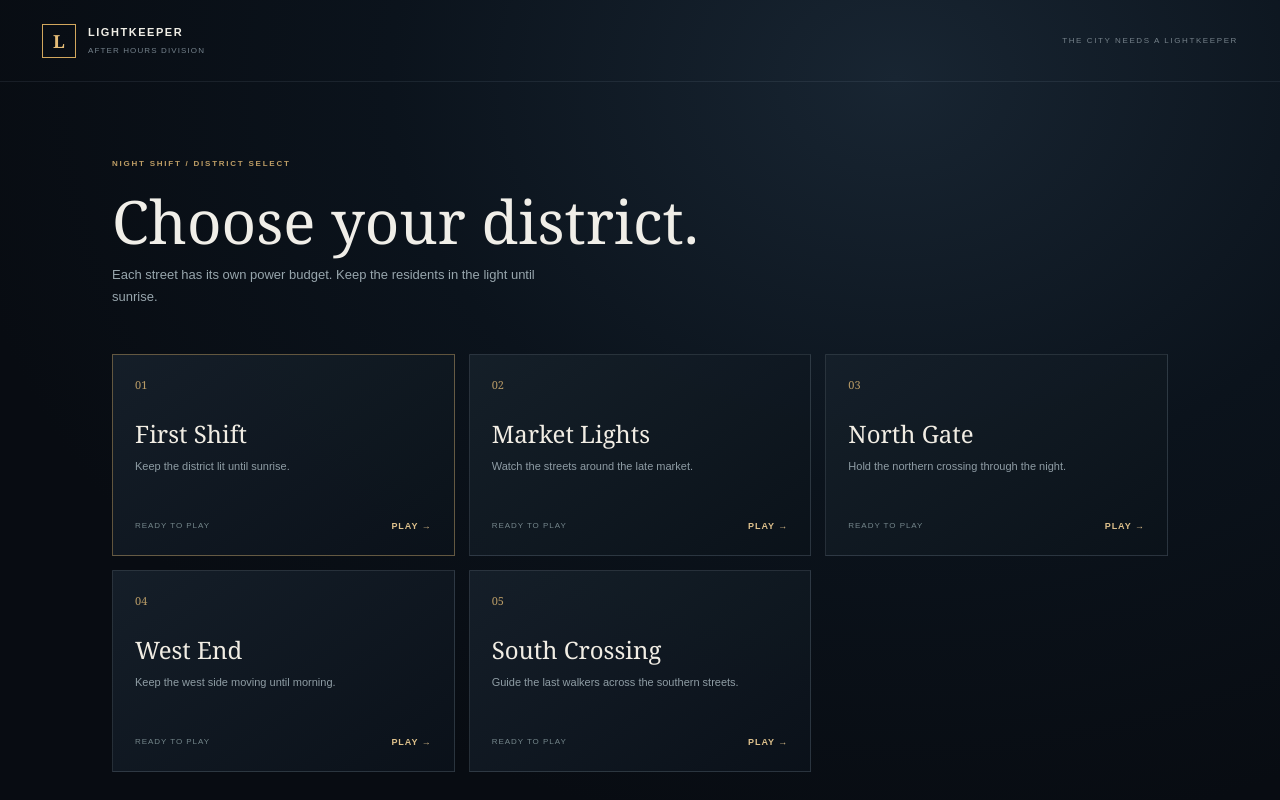
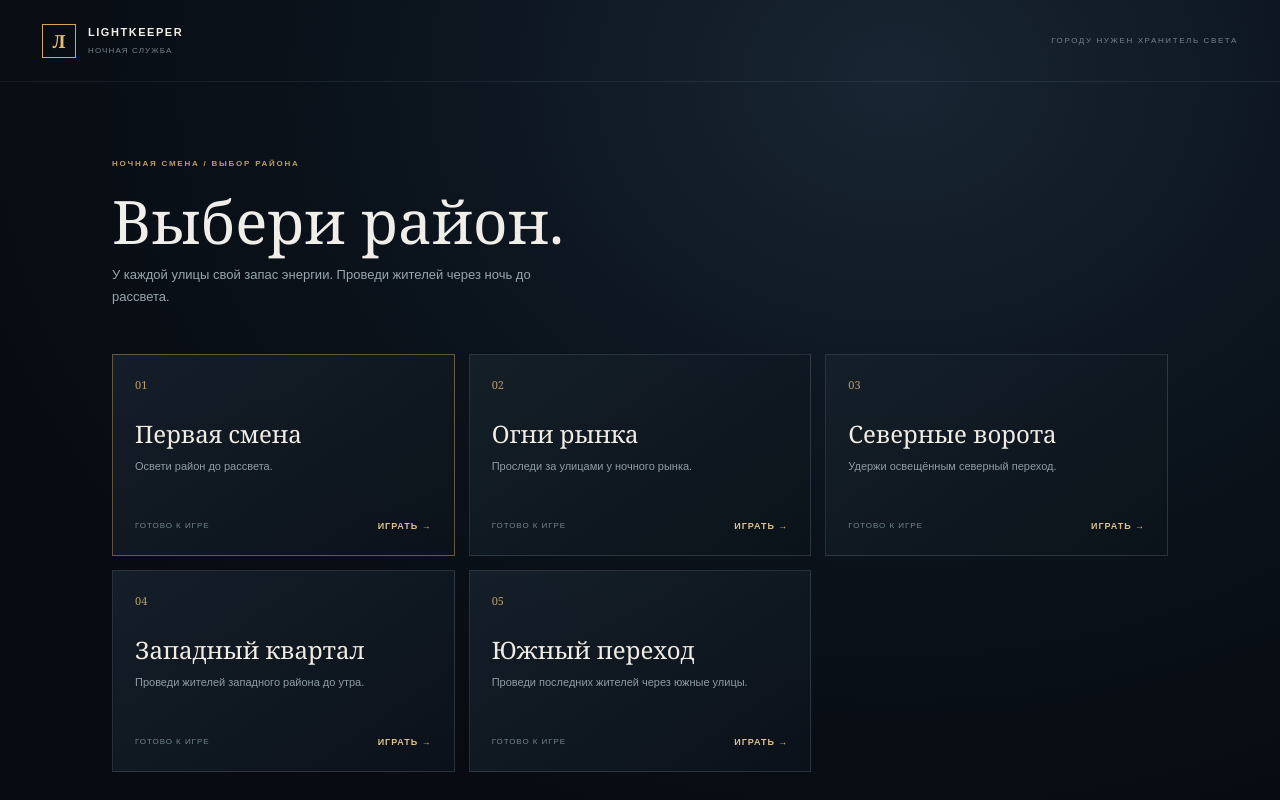
Before and after one commit to kayzer4/nw, a Next.js app: page /levels in a window 1280 px wide. Built offline with nearby package versions, Linux system fonts and the light colour scheme.

Commit message:
feat: translate gameplay interface to Russian

```diff
--- a/data/levels/first-shift.json
+++ b/data/levels/first-shift.json
@@ -1,8 +1,8 @@
 {
   "id": "first-shift",
   "seed": "1001",
-  "title": "First Shift",
-  "subtitle": "Keep the district lit until sunrise.",
+  "title": "Первая смена",
+  "subtitle": "Освети район до рассвета.",
   "difficulty": 2,
   "grid": {
     "width": 6,
--- a/data/levels/index.json
+++ b/data/levels/index.json
@@ -2,31 +2,31 @@
   {
     "id": "first-shift",
     "seed": "1001",
-    "title": "First Shift",
-    "subtitle": "Keep the district lit until sunrise."
+    "title": "Первая смена",
+    "subtitle": "Освети район до рассвета."
   },
   {
     "id": "market-lights",
     "seed": "2063",
-    "title": "Market Lights",
-    "subtitle": "Watch the streets around the late market."
+    "title": "Огни рынка",
+    "subtitle": "Проследи за улицами у ночного рынка."
   },
   {
     "id": "north-gate",
     "seed": "3012",
-    "title": "North Gate",
-    "subtitle": "Hold the northern crossing through the night."
+    "title": "Северные ворота",
+    "subtitle": "Удержи освещённым северный переход."
   },
   {
     "id": "west-end",
     "seed": "4001",
-    "title": "West End",
-    "subtitle": "Keep the west side moving until morning."
+    "title": "Западный квартал",
+    "subtitle": "Проведи жителей западного района до утра."
   },
   {
     "id": "south-crossing",
     "seed": "5005",
-    "title": "South Crossing",
-    "subtitle": "Guide the last walkers across the southern streets."
+    "title": "Южный переход",
+    "subtitle": "Проведи последних жителей через южные улицы."
   }
 ]
--- a/data/levels/market-lights.json
+++ b/data/levels/market-lights.json
@@ -1,8 +1,8 @@
 {
   "id": "market-lights",
   "seed": "2063",
-  "title": "Market Lights",
-  "subtitle": "Watch the streets around the late market.",
+  "title": "Огни рынка",
+  "subtitle": "Проследи за улицами у ночного рынка.",
   "difficulty": 3,
   "grid": {
     "width": 6,
--- a/data/levels/north-gate.json
+++ b/data/levels/north-gate.json
@@ -1,8 +1,8 @@
 {
   "id": "north-gate",
   "seed": "3012",
-  "title": "North Gate",
-  "subtitle": "Hold the northern crossing through the night.",
+  "title": "Северные ворота",
+  "subtitle": "Удержи освещённым северный переход.",
   "difficulty": 4,
   "grid": {
     "width": 6,
--- a/data/levels/south-crossing.json
+++ b/data/levels/south-crossing.json
@@ -1,8 +1,8 @@
 {
   "id": "south-crossing",
   "seed": "5005",
-  "title": "South Crossing",
-  "subtitle": "Guide the last walkers across the southern streets.",
+  "title": "Южный переход",
+  "subtitle": "Проведи последних жителей через южные улицы.",
   "difficulty": 5,
   "grid": {
     "width": 6,
--- a/data/levels/west-end.json
+++ b/data/levels/west-end.json
@@ -1,8 +1,8 @@
 {
   "id": "west-end",
   "seed": "4001",
-  "title": "West End",
-  "subtitle": "Keep the west side moving until morning.",
+  "title": "Западный квартал",
+  "subtitle": "Проведи жителей западного района до утра.",
   "difficulty": 5,
   "grid": {
     "width": 6,
--- a/src/app/layout.tsx
+++ b/src/app/layout.tsx
@@ -2,10 +2,10 @@ import type { Metadata } from "next";
 import "./globals.css";
 
 export const metadata: Metadata = {
-  title: "Lightkeeper — Night Shift",
-  description: "Keep the neighborhood safe until sunrise.",
+  title: "Lightkeeper — Ночная смена",
+  description: "Освещай город разумно до рассвета.",
 };
 
 export default function RootLayout({ children }: Readonly<{ children: React.ReactNode }>) {
-  return <html lang="en"><body>{children}</body></html>;
+  return <html lang="ru"><body>{children}</body></html>;
 }
--- a/src/client/ComicIntro.tsx
+++ b/src/client/ComicIntro.tsx
@@ -24,7 +24,7 @@ function SceneArt({ chapter, panel }: { chapter: ComicChapter; panel: number })
     {style.weather === "rain" && <div className="absolute inset-0 opacity-60 [background-image:repeating-linear-gradient(110deg,transparent_0_14px,rgba(188,220,230,.25)_15px,transparent_16px_28px)]" />}
     {style.weather === "market" && <div className="absolute left-6 top-11 h-16 w-24 border-2 border-[#e09b59]/60 bg-[#df9b59]/10"><span className="absolute inset-x-2 top-4 border-t border-[#f4c978]/70" /><span className="absolute inset-x-2 top-9 border-t border-[#f4c978]/30" /></div>}
     {style.weather === "gate" && <div className="absolute left-[15%] top-10 h-24 w-16 border-x-4 border-t-4 border-[#9ecad4]/70"><span className="absolute -left-4 top-10 h-2 w-28 rotate-[-12deg] bg-[#d8a35f]/70" /></div>}
-    {style.weather === "critical" && <div className="absolute left-6 top-8 border-2 border-[#e69a68]/60 px-2 py-1 text-[8px] font-bold tracking-[.2em] text-[#f1bc91]">SOUTH / OPEN</div>}
+    {style.weather === "critical" && <div className="absolute left-6 top-8 border-2 border-[#e69a68]/60 px-2 py-1 text-[8px] font-bold tracking-[.2em] text-[#f1bc91]">ЮГ / ПРОХОД</div>}
     <div className="absolute inset-x-0 bottom-0 h-[45%] bg-[#081019]/90 [clip-path:polygon(0_43%,17%_21%,34%_46%,49%_13%,65%_38%,82%_18%,100%_40%,100%_100%,0_100%)]" />
     <div className="absolute inset-x-[8%] bottom-[21%] h-1 bg-[#b9c2bd]/30 shadow-[0_0_18px_rgba(159,201,204,.18)]" />
     <div className={`comic-watcher comic-watcher-${panel}`}><span className="comic-watcher-head" /><span className="comic-watcher-body" /><span className="comic-watcher-arm" /><span className="comic-watcher-beam" /></div>
@@ -32,8 +32,8 @@ function SceneArt({ chapter, panel }: { chapter: ComicChapter; panel: number })
       <div className="absolute -left-4 -top-6 h-8 w-8 rounded-full bg-[#f4c978]/10 blur-md" />
       <div className="relative h-16 w-[2px] bg-[#77828a]/80"><span className="absolute -left-[4px] -top-1 h-2 w-3 rounded-full bg-[#f5cf82] shadow-[0_0_12px_4px_rgba(245,207,130,.7)]" /></div>
     </div>)}
-    <div className="absolute bottom-3 left-4 flex items-center gap-2 text-[8px] font-bold tracking-[.18em] text-[#bac8c5]/70"><ThunderboltFilled style={{ color: style.accent }} /> {panel === 0 ? "HUM" : panel === 1 ? "CLICK" : "KEEP WATCH"}</div>
-    {panel === 1 && <div className="absolute right-4 top-4 rotate-[-8deg] border-2 border-[#f0c67d] px-2 py-1 text-[9px] font-black tracking-[.18em] text-[#f0c67d]">WATCH!</div>}
+    <div className="absolute bottom-3 left-4 flex items-center gap-2 text-[8px] font-bold tracking-[.18em] text-[#bac8c5]/70"><ThunderboltFilled style={{ color: style.accent }} /> {panel === 0 ? "ГУДЕНИЕ" : panel === 1 ? "ЩЕЛЧОК" : "СЛЕДИ ЗА СВЕТОМ"}</div>
+    {panel === 1 && <div className="absolute right-4 top-4 rotate-[-8deg] border-2 border-[#f0c67d] px-2 py-1 text-[9px] font-black tracking-[.18em] text-[#f0c67d]">ВНИМАНИЕ!</div>}
   </div>;
 }
 
@@ -76,16 +76,16 @@ export default function ComicIntro({ level, levels, ready, error, onStart, onBac
       <div className="mx-auto flex min-h-screen w-full max-w-[1440px] flex-col px-4 py-5 sm:px-8 lg:px-12">
         <header className="flex items-center justify-between border-b-4 border-[#202126] pb-4">
           <button type="button" onClick={onBack} className="group flex items-center gap-3 text-left text-[#202126] transition hover:-translate-y-0.5">
-            <span className="grid h-9 w-9 place-items-center border-2 border-[#202126] bg-[#e9dfca] font-serif text-lg shadow-[3px_3px_0_#202126]">N</span>
-            <span><strong className="block text-[10px] tracking-[.2em]">LIGHTKEEPER</strong><small className="mt-1 block text-[8px] font-bold tracking-[.16em] text-[#665d50]">RETURN TO DISTRICTS</small></span>
+            <span className="grid h-9 w-9 place-items-center border-2 border-[#202126] bg-[#e9dfca] font-serif text-lg shadow-[3px_3px_0_#202126]">Л</span>
+            <span><strong className="block text-[10px] tracking-[.2em]">LIGHTKEEPER</strong><small className="mt-1 block text-[8px] font-bold tracking-[.16em] text-[#665d50]">ВЕРНУТЬСЯ К РАЙОНАМ</small></span>
           </button>
-          <div className="hidden items-center gap-3 sm:flex"><span className="text-[9px] font-bold tracking-[.18em] text-[#665d50]">FIELD COMIC</span><Progress percent={Math.round(((currentIndex + 1) / Math.max(1, levels.length)) * 100)} showInfo={false} strokeColor="#202126" railColor="rgba(32,33,38,.18)" size="small" className="w-28" /></div>
+          <div className="hidden items-center gap-3 sm:flex"><span className="text-[9px] font-bold tracking-[.18em] text-[#665d50]">КОМИКС СМЕНЫ</span><Progress percent={Math.round(((currentIndex + 1) / Math.max(1, levels.length)) * 100)} showInfo={false} strokeColor="#202126" railColor="rgba(32,33,38,.18)" size="small" className="w-28" /></div>
         </header>
 
         <section className="flex flex-1 flex-col py-8 lg:py-12">
           <div className="mb-7 flex flex-wrap items-end justify-between gap-5">
             <div><div className="mb-3 flex items-center gap-2"><Tag color={style.accent}>{story.chapter}</Tag><span className="text-[9px] font-bold tracking-[.2em] text-[#665d50]">{level.id.replaceAll("-", " ")}</span></div><h1 className="max-w-4xl font-serif text-5xl leading-[.88] tracking-[-.05em] sm:text-7xl lg:text-8xl">{story.title}</h1><p className="mt-4 max-w-2xl text-sm font-medium leading-6 text-[#665d50] sm:text-base">{story.subtitle}</p></div>
-            <div className="max-w-[230px] border-2 border-[#202126] bg-[#eee9dc] p-4 shadow-[5px_5px_0_#202126]"><div className="text-[8px] font-black tracking-[.2em] text-[#997949]">NIGHT LINE / RULE</div><div className="mt-2 font-serif text-lg leading-tight">{story.principle}</div></div>
+            <div className="max-w-[230px] border-2 border-[#202126] bg-[#eee9dc] p-4 shadow-[5px_5px_0_#202126]"><div className="text-[8px] font-black tracking-[.2em] text-[#997949]">ПРАВИЛО НОЧИ</div><div className="mt-2 font-serif text-lg leading-tight">{story.principle}</div></div>
           </div>
 
           <div className="grid flex-1 items-start gap-5 md:grid-cols-3 md:gap-6">
--- a/src/client/GameHud.tsx
+++ b/src/client/GameHud.tsx
@@ -26,48 +26,48 @@ export default function GameHud({ level, onExit }: {
   const clearHoveredLamp = useLampHoverStore((state) => state.clearHoveredLamp);
   if (!session) return null;
   const remaining = Math.max(0, level.rules.shiftSeconds - session.elapsedSeconds);
-  const phaseLabel = session.phase === "ready" ? "READY TO BEGIN" : session.phase === "playing" ? "SHIFT IN PROGRESS" : session.phase === "won" ? "SHIFT COMPLETE" : "SHIFT FAILED";
-  const headline = session.phase === "won" ? "Sunrise is yours." : session.phase === "lost" ? (session.energy <= 0 ? "The grid ran dry." : "The district went dark.") : level.title;
+  const phaseLabel = session.phase === "ready" ? "СМЕНА ГОТОВА" : session.phase === "playing" ? "СМЕНА ИДЁТ" : session.phase === "won" ? "СМЕНА ЗАВЕРШЕНА" : "СМЕНА ПРОВАЛЕНА";
+  const headline = session.phase === "won" ? "Ты дождался рассвета." : session.phase === "lost" ? (session.energy <= 0 ? "Энергия закончилась." : "Район погрузился во тьму.") : level.title;
   const activeLampCount = lightingEconomy(level, lamps, session.elapsedSeconds).activeLampCount;
 
   return (
     <div className="hud-shell">
       <header className="topbar">
-        <div className="brand"><button type="button" className="back-button" onClick={onExit}>← LEVELS</button><div><strong>LIGHTKEEPER</strong><small>AFTER HOURS DIVISION</small></div></div>
+        <div className="brand"><button type="button" className="back-button" onClick={onExit}>← РАЙОНЫ</button><div><strong>LIGHTKEEPER</strong><small>НОЧНАЯ СЛУЖБА</small></div></div>
         <div className="top-status"><span className={`status-dot ${session.phase === "playing" ? "live" : ""}`} />{phaseLabel}</div>
-        <div className="shift-clock"><span>SHIFT ENDS IN</span><strong>{formatTime(remaining)}</strong></div>
+        <div className="shift-clock"><span>ДО КОНЦА СМЕНЫ</span><strong>{formatTime(remaining)}</strong></div>
       </header>
 
       <section className="mission-card glass-panel">
-        <div className="eyebrow">DISTRICT 01 <span>·</span> NIGHT SHIFT</div>
+        <div className="eyebrow">РАЙОН <span>·</span> НОЧНАЯ СМЕНА</div>
         <h1>{headline}</h1>
-        <p>{session.phase === "won" ? "The neighborhood made it safely to morning." : session.phase === "lost" ? (session.energy <= 0 ? "Power ran out before sunrise." : "Too many residents walked in darkness.") : `Keep all ${level.citizens.length} residents lit. Turn lights off as soon as nobody needs them.`}</p>
-        <div className="level-facts"><span>DIFFICULTY <b>{level.difficulty}/5</b></span><span>LIGHT REACH <b>{level.lamps[0]?.radius.toFixed(1)} m</b></span><span>COMFORT FLOOR <b>{level.rules.minimumSatisfaction}%</b></span></div>
+        <p>{session.phase === "won" ? "Жители благополучно дождались утра." : session.phase === "lost" ? (session.energy <= 0 ? "Энергия закончилась до рассвета." : "Слишком много жителей остались без света.") : `Освещай всех ${level.citizens.length} жителей. Выключай фонари, когда свет больше не нужен.`}</p>
+        <div className="level-facts"><span>СЛОЖНОСТЬ <b>{level.difficulty}/5</b></span><span>РАДИУС СВЕТА <b>{level.lamps[0]?.radius.toFixed(1)} м</b></span><span>МИНИМУМ КОМФОРТА <b>{level.rules.minimumSatisfaction}%</b></span></div>
         <div className="meters">
-          <div className="meter-block"><div className="meter-label"><span>GRID POWER</span><b>{Math.ceil(session.energy)} <small>kWh</small></b></div><div className="meter-track"><i className="energy-fill" style={{ width: meter(session.energy, level.rules.startingEnergy) }} /></div></div>
-          <div className="meter-block"><div className="meter-label"><span>RESIDENT COMFORT</span><b>{Math.round(session.satisfaction)}<small>%</small></b></div><div className="meter-track"><i className="comfort-fill" style={{ width: meter(session.satisfaction, 100) }} /></div></div>
-          <div className="resident-count">{Object.values(session.citizenLit).filter(Boolean).length}/{level.citizens.length} RESIDENTS IN LIGHT <span>GOAL {level.rules.requiredLitResidents}/{level.citizens.length}</span></div>
+          <div className="meter-block"><div className="meter-label"><span>ЭНЕРГИЯ СЕТИ</span><b>{Math.ceil(session.energy)} <small>кВт·ч</small></b></div><div className="meter-track"><i className="energy-fill" style={{ width: meter(session.energy, level.rules.startingEnergy) }} /></div></div>
+          <div className="meter-block"><div className="meter-label"><span>КОМФОРТ ЖИТЕЛЕЙ</span><b>{Math.round(session.satisfaction)}<small>%</small></b></div><div className="meter-track"><i className="comfort-fill" style={{ width: meter(session.satisfaction, 100) }} /></div></div>
+          <div className="resident-count">{Object.values(session.citizenLit).filter(Boolean).length}/{level.citizens.length} ЖИТЕЛЕЙ В СВЕТЕ <span>ЦЕЛЬ {level.rules.requiredLitResidents}/{level.citizens.length}</span></div>
         </div>
       </section>
 
-      <aside className="lamp-panel glass-panel" aria-label="Street lamp controls">
-        <div className="panel-heading"><div><div className="eyebrow">FIELD CONTROLS</div><h2>Street lamps <span>{Object.values(lamps).filter(Boolean).length}/{level.lamps.length} online</span></h2></div><div className="tap-hint">SELECT A LAMP IN THE CITY OR HERE</div></div>
+      <aside className="lamp-panel glass-panel" aria-label="Управление уличными фонарями">
+        <div className="panel-heading"><div><div className="eyebrow">ПУЛЬТ УПРАВЛЕНИЯ</div><h2>Уличные фонари <span>{Object.values(lamps).filter(Boolean).length}/{level.lamps.length} включено</span></h2></div><div className="tap-hint">ВЫБЕРИ ФОНАРЬ В ГОРОДЕ ИЛИ ЗДЕСЬ</div></div>
         <div className="lamp-list">
           {level.lamps.map((lamp, index) => {
             const on = lamps[lamp.id] ?? lamp.initiallyOn;
             const disabled = session.phase !== "playing";
-            return <button key={lamp.id} type="button" className={`lamp-switch ${on ? "is-on" : ""} ${hoveredLampId === lamp.id ? "is-hovered" : ""}`} disabled={disabled} onPointerEnter={() => setHoveredLamp(lamp.id)} onPointerLeave={() => clearHoveredLamp(lamp.id)} onFocus={() => setHoveredLamp(lamp.id)} onBlur={() => clearHoveredLamp(lamp.id)} onClick={() => toggleLamp(lamp.id)} aria-pressed={on} aria-label={`${on ? "Turn off" : "Turn on"} street lamp ${index + 1}`}><span className="lamp-glyph">✳</span><span>LAMP {String(index + 1).padStart(2, "0")}</span><i /></button>;
+            return <button key={lamp.id} type="button" className={`lamp-switch ${on ? "is-on" : ""} ${hoveredLampId === lamp.id ? "is-hovered" : ""}`} disabled={disabled} onPointerEnter={() => setHoveredLamp(lamp.id)} onPointerLeave={() => clearHoveredLamp(lamp.id)} onFocus={() => setHoveredLamp(lamp.id)} onBlur={() => clearHoveredLamp(lamp.id)} onClick={() => toggleLamp(lamp.id)} aria-pressed={on} aria-label={`${on ? "Выключить" : "Включить"} фонарь ${index + 1}`}><span className="lamp-glyph">✳</span><span>ФОНАРЬ {String(index + 1).padStart(2, "0")}</span><i /></button>;
           })}
         </div>
       </aside>
 
-      <section className="control-panel glass-panel" aria-label="Shift controls">
-        <div className="panel-footer"><span className="footnote">POWER DRAIN <b>{(activeLampCount * level.rules.energyPerLampSecond).toFixed(1)} kWh / sec</b></span>
-          {session.phase === "ready" ? <div className="running-note"><span className="status-dot live" /> STARTING SHIFT</div> : session.phase === "playing" ? <div className="running-note"><span className="status-dot live" /> PATROL ACTIVE</div> : <button type="button" className="primary-button" onClick={restart}>RESTART SHIFT <span>↻</span></button>}
+      <section className="control-panel glass-panel" aria-label="Управление сменой">
+        <div className="panel-footer"><span className="footnote">РАСХОД <b>{(activeLampCount * level.rules.energyPerLampSecond).toFixed(1)} кВт·ч / сек</b></span>
+          {session.phase === "ready" ? <div className="running-note"><span className="status-dot live" /> СМЕНА НАЧИНАЕТСЯ</div> : session.phase === "playing" ? <div className="running-note"><span className="status-dot live" /> ПАТРУЛЬ НА СВЯЗИ</div> : <button type="button" className="primary-button" onClick={restart}>НАЧАТЬ ЗАНОВО <span>↻</span></button>}
         </div>
       </section>
 
-      <div className="scene-hint"><span>DRAG</span> ROTATE <i /> <span>SCROLL</span> ZOOM</div>
+      <div className="scene-hint"><span>ПЕРЕТАСКИВАЙ</span> ПОВЕРНУТЬ <i /> <span>КОЛЕСО</span> МАСШТАБ</div>
     </div>
   );
 }
--- a/src/client/GameScreen.tsx
+++ b/src/client/GameScreen.tsx
@@ -10,7 +10,7 @@ import { GameTicker } from "./GameTicker";
 import { ProgressRecorder } from "./ProgressRecorder";
 import { useLampHoverStore } from "./lamp-hover-store";
 
-const CityScene = dynamic(() => import("./CityScene"), { ssr: false, loading: () => <div className="scene-loading">LOADING THE DISTRICT…</div> });
+const CityScene = dynamic(() => import("./CityScene"), { ssr: false, loading: () => <div className="scene-loading">ЗАГРУЖАЕМ РАЙОН…</div> });
 
 export default function GameScreen({ level }: { level: LevelPreset }) {
   const router = useRouter();
@@ -44,7 +44,7 @@ export default function GameScreen({ level }: { level: LevelPreset }) {
     if (store.level?.id === level.id && store.session?.phase === "ready") store.start();
   }, [level.id]);
 
-  if (loadedLevelId !== level.id) return <div className="load-state">LOADING THE DISTRICT…</div>;
+  if (loadedLevelId !== level.id) return <div className="load-state">ЗАГРУЖАЕМ РАЙОН…</div>;
 
   return <main className="game-shell">
     <div className="city-stage"
--- a/src/client/LevelPicker.tsx
+++ b/src/client/LevelPicker.tsx
@@ -8,20 +8,20 @@ export default function LevelPicker({ levels, completedIds }: {
   completedIds: readonly string[];
 }) {
   return <main className="level-picker">
-    <header className="picker-header"><div className="brand"><span className="brand-mark">L</span><div><strong>LIGHTKEEPER</strong><small>AFTER HOURS DIVISION</small></div></div><span>THE CITY NEEDS A LIGHTKEEPER</span></header>
+    <header className="picker-header"><div className="brand"><span className="brand-mark">Л</span><div><strong>LIGHTKEEPER</strong><small>НОЧНАЯ СЛУЖБА</small></div></div><span>ГОРОДУ НУЖЕН ХРАНИТЕЛЬ СВЕТА</span></header>
     <div className="picker-content">
-      <div className="eyebrow">NIGHT SHIFT / DISTRICT SELECT</div>
-      <h1>Choose your district.</h1>
-      <p>Each street has its own power budget. Keep the residents in the light until sunrise.</p>
+      <div className="eyebrow">НОЧНАЯ СМЕНА / ВЫБОР РАЙОНА</div>
+      <h1>Выбери район.</h1>
+      <p>У каждой улицы свой запас энергии. Проведи жителей через ночь до рассвета.</p>
       <div className="level-grid">
         {levels.map((level, index) => <Link key={level.id} href={`/levels/${encodeURIComponent(level.id)}/intro`} className="level-card">
           <span className="level-card-number">{String(index + 1).padStart(2, "0")}</span>
           <span className="level-card-name">{level.title}</span>
           <span className="level-card-description">{level.subtitle}</span>
-          <span className="level-card-bottom"><span>{completedIds.includes(level.id) ? "SHIFT COMPLETE" : "READY TO PLAY"}</span><strong>PLAY →</strong></span>
+          <span className="level-card-bottom"><span>{completedIds.includes(level.id) ? "СМЕНА ЗАВЕРШЕНА" : "ГОТОВО К ИГРЕ"}</span><strong>ИГРАТЬ →</strong></span>
         </Link>)}
       </div>
-      {!levels.length && <div className="picker-error">NO PLAYABLE DISTRICTS</div>}
+      {!levels.length && <div className="picker-error">НЕТ ДОСТУПНЫХ РАЙОНОВ</div>}
     </div>
   </main>;
 }
--- a/src/server/level-builder.ts
+++ b/src/server/level-builder.ts
@@ -529,7 +529,7 @@ export function buildLevel(seedInput: string, challengeIndex?: number): LevelPre
   lamps = lamps.map((lamp) => ({ ...lamp, initiallyOn: false }));
 
   const level: LevelPreset = {
-    id: "custom", seed, title: "Custom District", subtitle: `Generated from seed ${seed}.`,
+    id: "custom", seed, title: "Пользовательский район", subtitle: `Создан по коду ${seed}.`,
     difficulty: 1,
     grid: { width: WIDTH, depth: DEPTH, cellSize: CELL_SIZE },
     roads,
```
Also changed, not shown: 1 other file (tests, documents, lock files or other folders).
